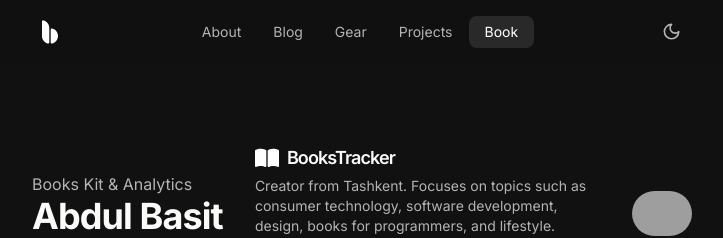
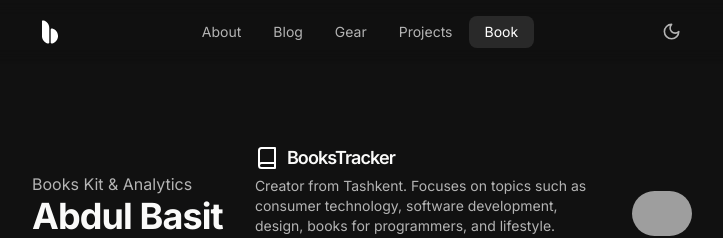
Before and after one commit to the-coder-o/a-bd.me, a Next.js app: page /book in a window 1280 px wide. Shown: the top 238 px of the page, without its empty margins (278-1001 px from the left). Built offline with nearby package versions, Linux system fonts and the light colour scheme; grey boxes are pictures that could not be loaded.

Commit message:
fix some errors

```diff
--- a/app/book/components/about-book.tsx
+++ b/app/book/components/about-book.tsx
@@ -3,9 +3,9 @@
 
 import Image from 'next/image'
 
+import { Book } from 'lucide-react'
+
 import { motion } from 'framer-motion'
-
-import { FaBookOpen } from 'react-icons/fa6'
 
 const AboutBook = () => {
   return (
@@ -23,7 +23,7 @@
       <div className="flex w-fit max-w-md flex-col gap-1 md:max-w-sm">
         <div className="inline-flex items-center gap-2">
           <div className="relative z-20 text-2xl text-[#fff]">
-            <FaBookOpen />
+            <Book />
           </div>
           <span className="text-lg font-semibold tracking-tighter">BooksTracker</span>
         </div>
```
